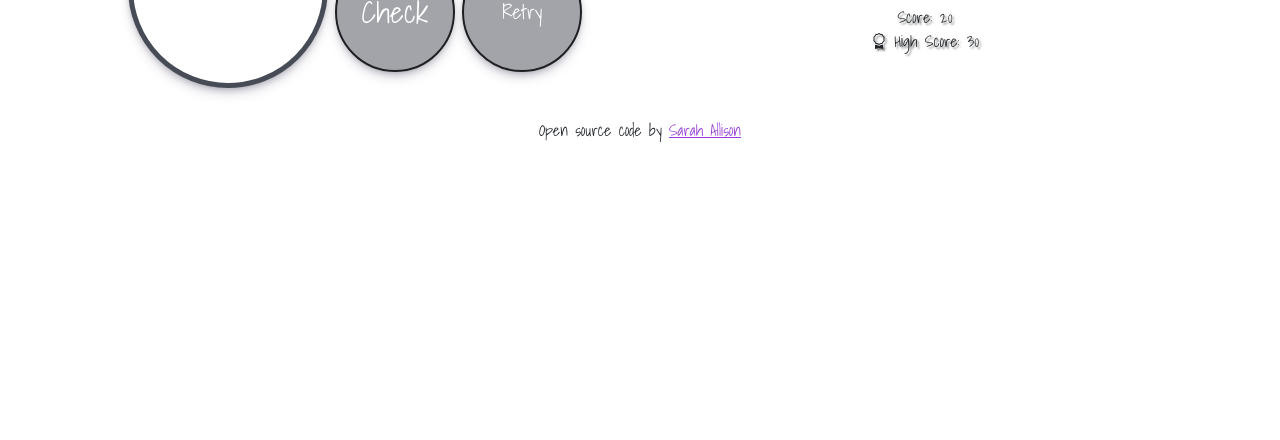
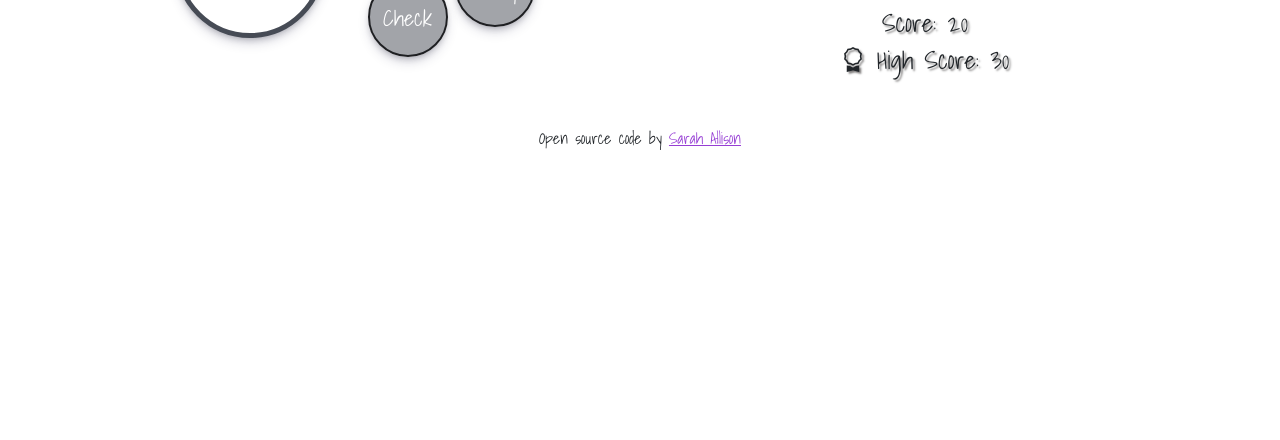
Before and after one commit to SarahAllison92/guess-my-number, a website: page index.html in a window 1280 px wide. Shown: the part 360-800 px from the top of the page. Drawn offline with nearby package versions, Linux system fonts and the light colour scheme.

Commit message:
Update style.css

```diff
--- a/src/style.css
+++ b/src/style.css
@@ -1,3 +1,4 @@
+
 body {
   font-family: "Shadows Into Light", cursive;
 }
@@ -18,8 +19,8 @@ h2 {
 }
 
 .number-input {
-  width: 200px;
-  height: 200px;
+  width: 150px;
+  height: 150px;
   margin-top: 30px;
   border-radius: 50%;
   border: 5px solid rgb(70, 75, 85);
@@ -34,24 +35,20 @@ h2 {
 
 .check-btn,
 .again-btn {
-  width: 120px;
-  height: 120px;
+  width: 80px;
+  height: 80px;
   border-radius: 50%;
   border: 2px solid rgb(30, 31, 34);
   background-color: rgb(70, 75, 85, 0.5);
   color: #fff;
   box-shadow: rgba(50, 50, 93, 0.25) 0px 6px 12px -2px,
     rgba(0, 0, 0, 0.3) 0px 3px 7px -3px;
+  font-size: 22px;
 }
 
 .check-btn {
-  padding: 5px 10px;
-  font-size: 30px;
-}
-
-.again-btn {
-  padding: 5px 10px;
-  font-size: 20px;
+  margin-top: 60px;
+  margin-left: 35px;
 }
 
 .q1,
@@ -65,6 +62,7 @@ h2 {
 .score,
 .high-score {
   text-shadow: 2px 2px 2px rgba(5, 2, 1, 0.5);
+  font-size: 25px;
 }
 
 footer {
```
